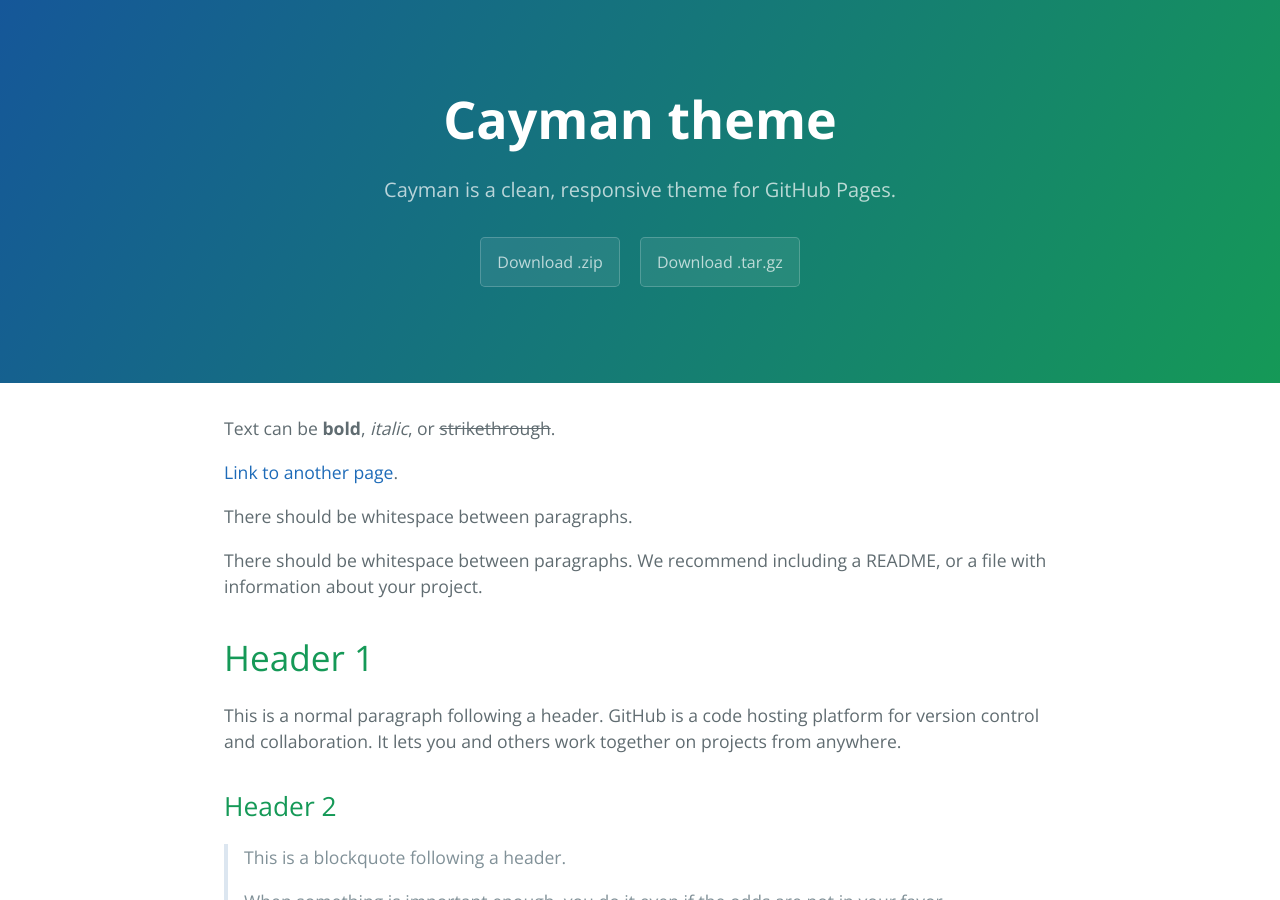
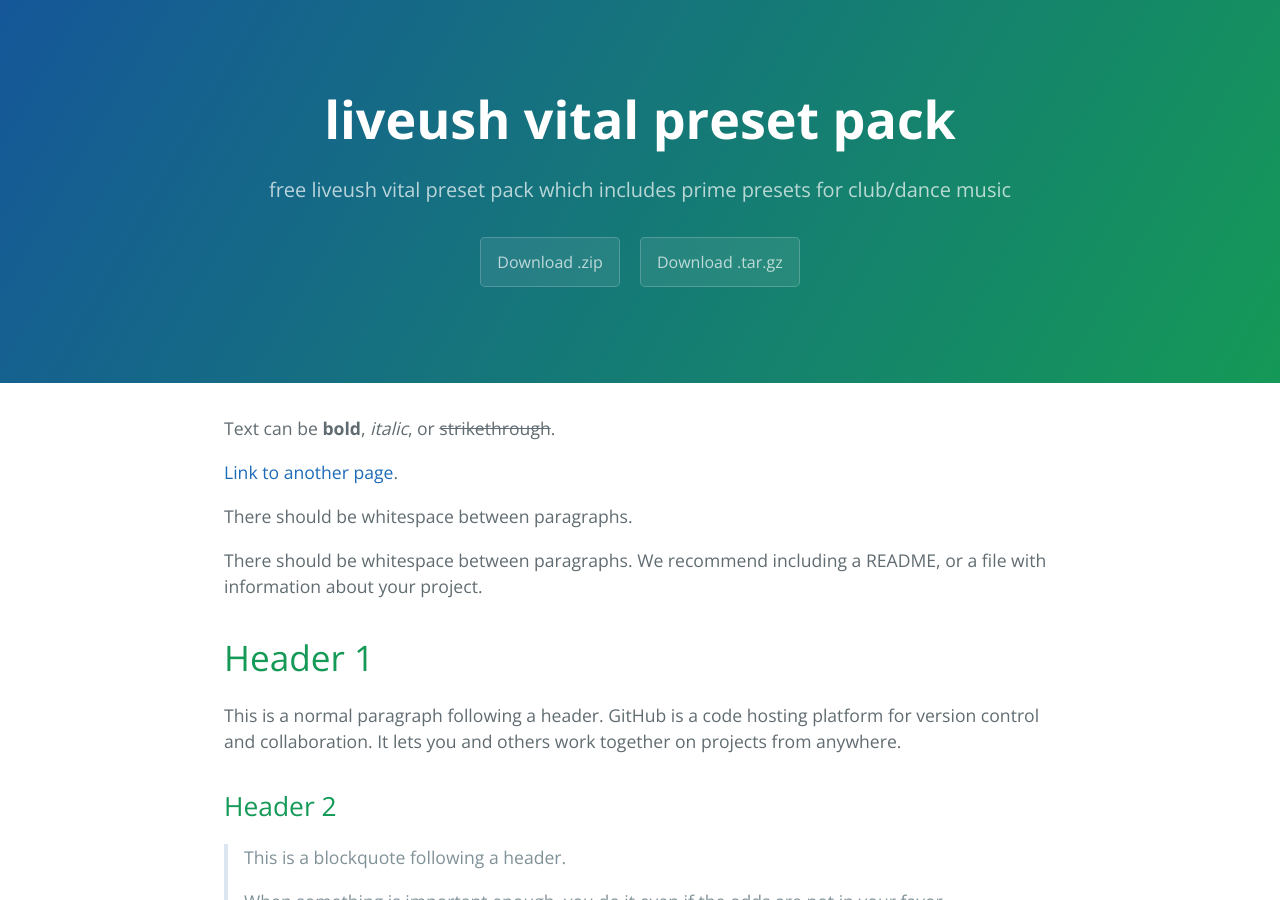
Before and after one commit to livush/livush.github.io, a Jekyll site: the page built from index.md, in a window 1280 px wide and 900 px high. Built offline with Jekyll 4.4.1, drawn with Linux system fonts in a browser that asks for light colours.

Commit message:
Update _config.yml

```diff
--- a/_config.yml
+++ b/_config.yml
@@ -1,5 +1,5 @@
-title: Cayman theme
-description: Cayman is a clean, responsive theme for GitHub Pages.
+title: liveush vital preset pack
+description: free liveush vital preset pack which includes prime presets for club/dance music
 show_downloads: true
 google_analytics:
 theme: jekyll-theme-cayman
```
